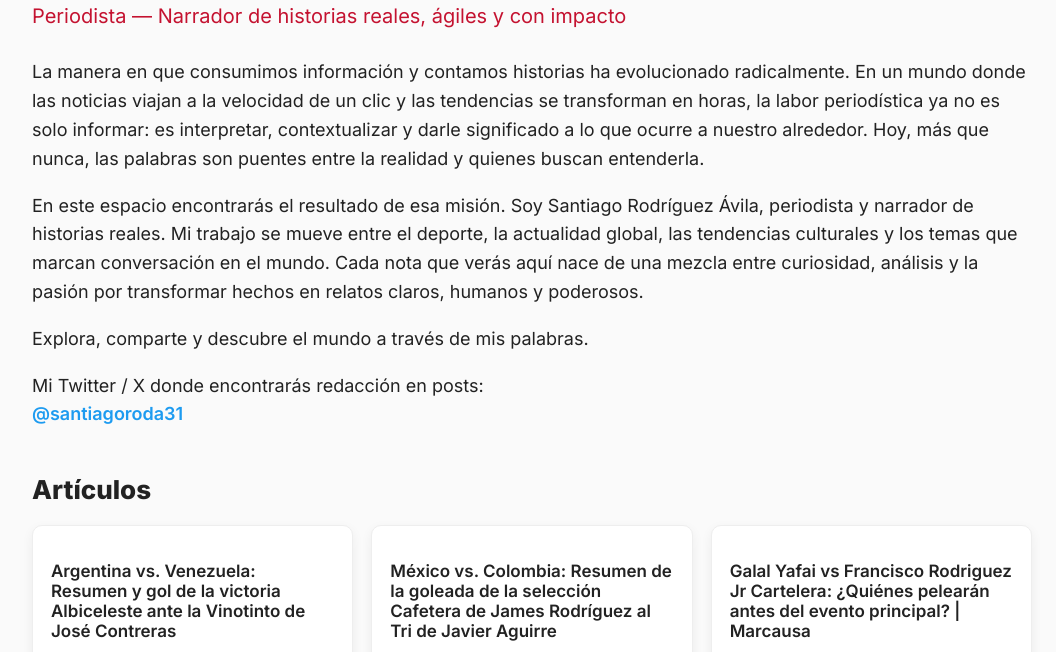
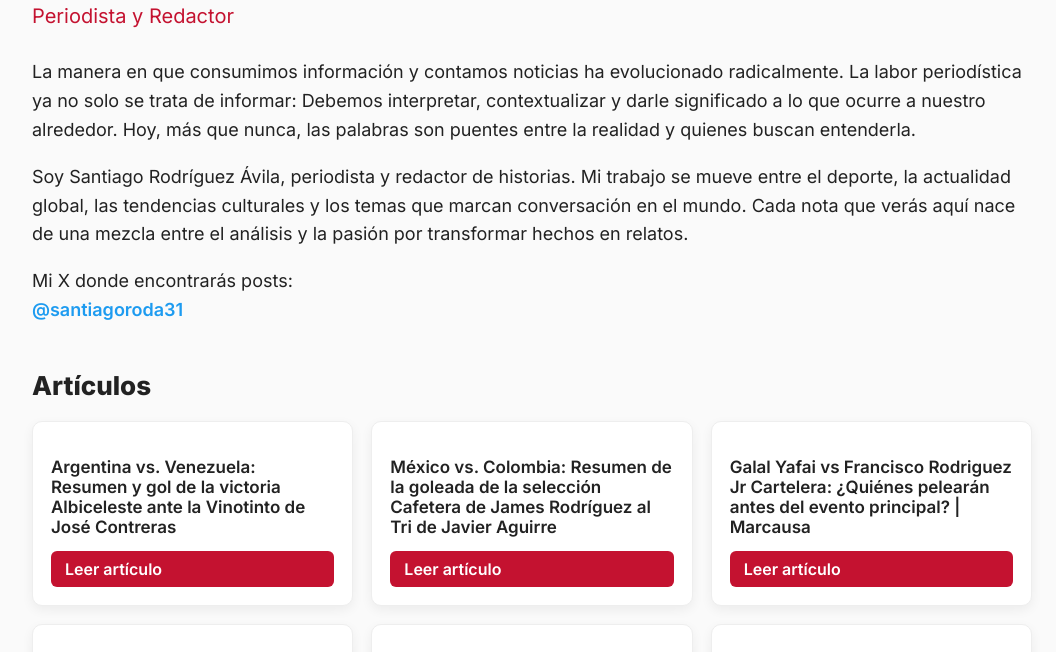
Before and after one commit to santiagoroda31/santiagoroda31.github.io, a plain HTML site: page index.html in a window 1280 px wide. Shown: the part 113-765 px from the top of the page, without its empty margins (108-1164 px from the left). Drawn offline with Linux system fonts and the light colour scheme.

Commit message:
Update index.html

```diff
--- a/index.html
+++ b/index.html
@@ -100,22 +100,18 @@ a.social:hover {
 <div class="container">
 
 <h1>Santiago Rodríguez Ávila</h1>
-<div class="subtitle">Periodista — Narrador de historias reales, ágiles y con impacto</div>
+<div class="subtitle">Periodista y Redactor</div>
 
 <p>
-La manera en que consumimos información y contamos historias ha evolucionado radicalmente. En un mundo donde las noticias viajan a la velocidad de un clic y las tendencias se transforman en horas, la labor periodística ya no es solo informar: es interpretar, contextualizar y darle significado a lo que ocurre a nuestro alrededor. Hoy, más que nunca, las palabras son puentes entre la realidad y quienes buscan entenderla.
+La manera en que consumimos información y contamos noticias ha evolucionado radicalmente. La labor periodística ya no solo se trata de informar: Debemos interpretar, contextualizar y darle significado a lo que ocurre a nuestro alrededor. Hoy, más que nunca, las palabras son puentes entre la realidad y quienes buscan entenderla.
 </p>
 
 <p>
-En este espacio encontrarás el resultado de esa misión. Soy Santiago Rodríguez Ávila, periodista y narrador de historias reales. Mi trabajo se mueve entre el deporte, la actualidad global, las tendencias culturales y los temas que marcan conversación en el mundo. Cada nota que verás aquí nace de una mezcla entre curiosidad, análisis y la pasión por transformar hechos en relatos claros, humanos y poderosos.
+Soy Santiago Rodríguez Ávila, periodista y redactor de historias. Mi trabajo se mueve entre el deporte, la actualidad global, las tendencias culturales y los temas que marcan conversación en el mundo. Cada nota que verás aquí nace de una mezcla entre el análisis y la pasión por transformar hechos en relatos.
 </p>
 
 <p>
-Explora, comparte y descubre el mundo a través de mis palabras.
-</p>
-
-<p>
-Mi Twitter / X donde encontrarás redacción en posts:
+Mi X donde encontrarás posts:
 <br>
 <a href="https://x.com/santiagoroda31?s=21&t=X406l1Mvj2YytUJMtDrUCw" target="_blank" class="social">@santiagoroda31</a>
 </p>
```
